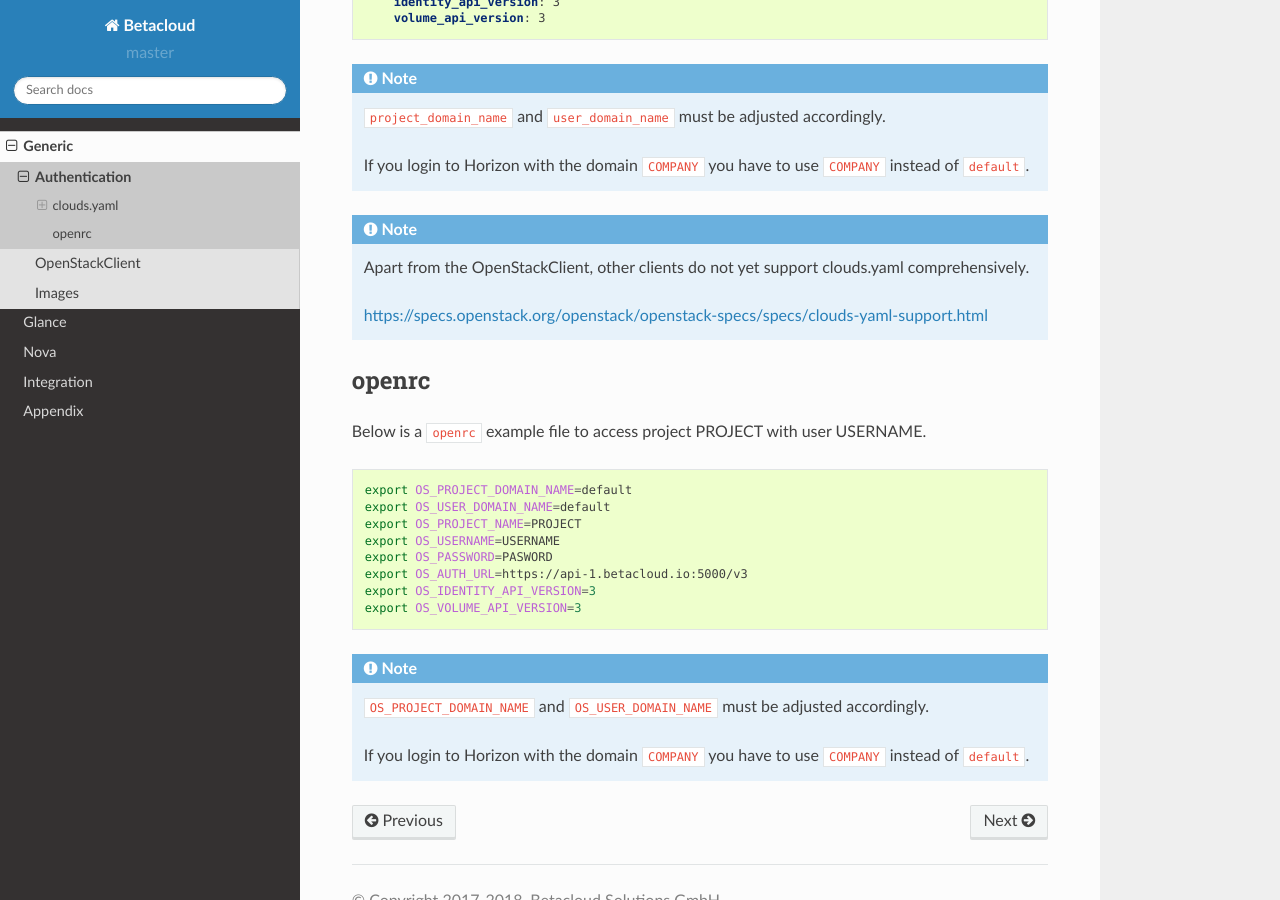
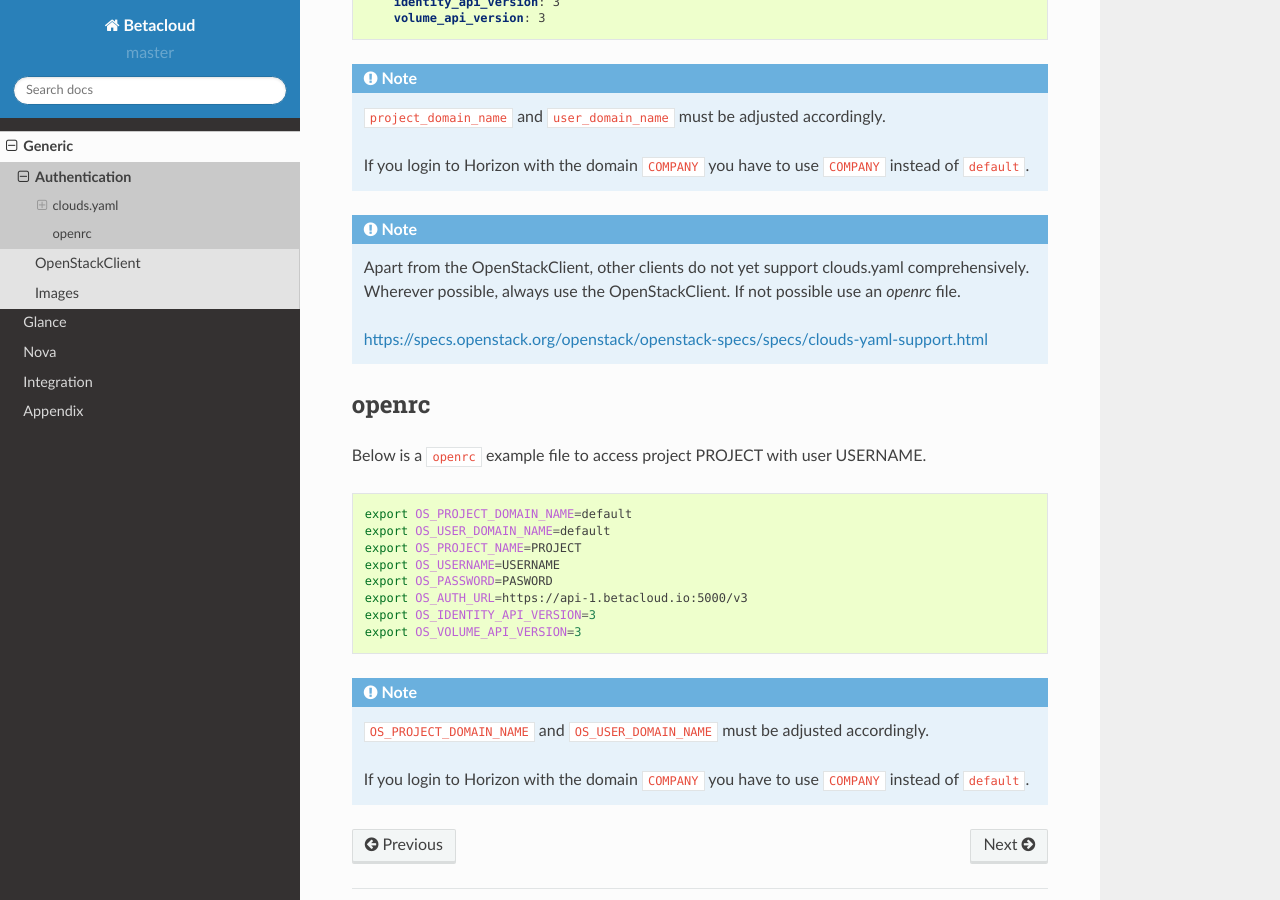
Before and after one commit to betacloud/documentation, a Sphinx documentation site: the page built from source/generic/authentication.rst, in a window 1280 px wide and 900 px high, scrolled down 1653 px. Built offline with Sphinx 7.4.7 and the Read the Docs theme 2.0.0, drawn with Linux system fonts in a browser that asks for light colours; pages that are not in the unit, such as notebooks, are missing from menus.

Commit message:
Add note

```diff
--- a/source/generic/authentication.rst
+++ b/source/generic/authentication.rst
@@ -83,6 +83,7 @@ Alternatively, this file can be used. No vendor profile is used here.
 .. note::
 
    Apart from the OpenStackClient, other clients do not yet support clouds.yaml comprehensively.
+   Wherever possible, always use the OpenStackClient. If not possible use an `openrc` file.
 
    https://specs.openstack.org/openstack/openstack-specs/specs/clouds-yaml-support.html
 
```
